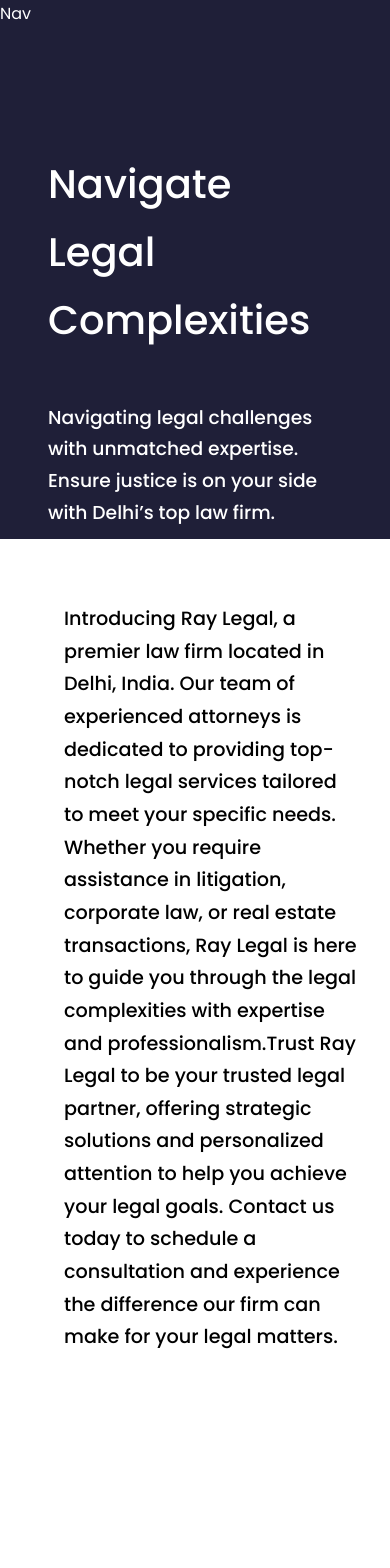
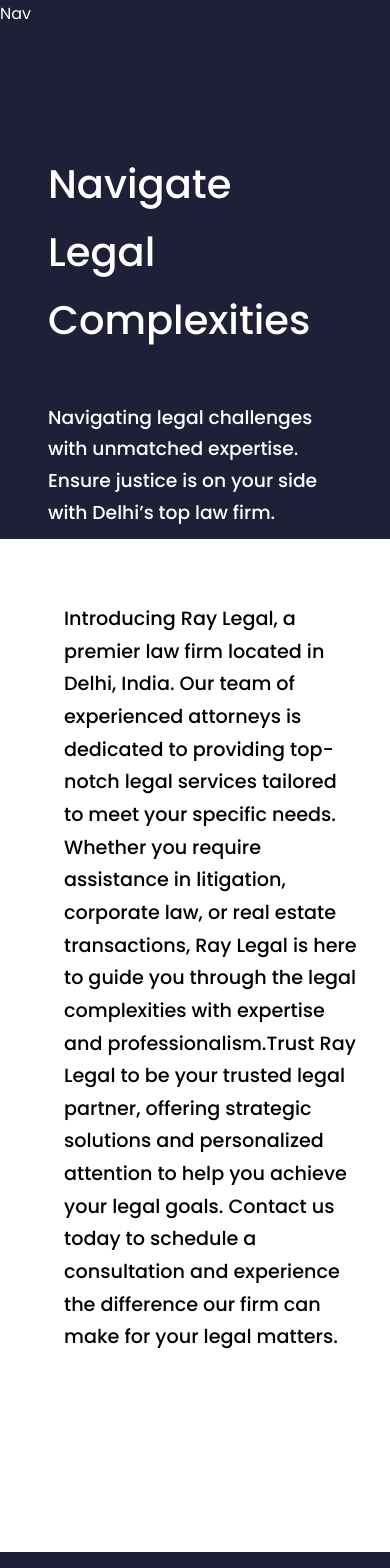
Before and after one commit to KIRTI019/Law-Firm, a React (Create React App) app: page / in a window 390 px wide. Shown: the top 1568 px of the page. Built offline with nearby package versions, Linux system fonts and the light colour scheme; the HTML template or start-up script is replaced by a standard one.

Commit message:
Update header.css

```diff
--- a/src/components/Header/header.css
+++ b/src/components/Header/header.css
@@ -51,6 +51,6 @@
     }
 
     .para2 {
-        height: 140vh;
+        height: 120vh;
     }
   }
```
